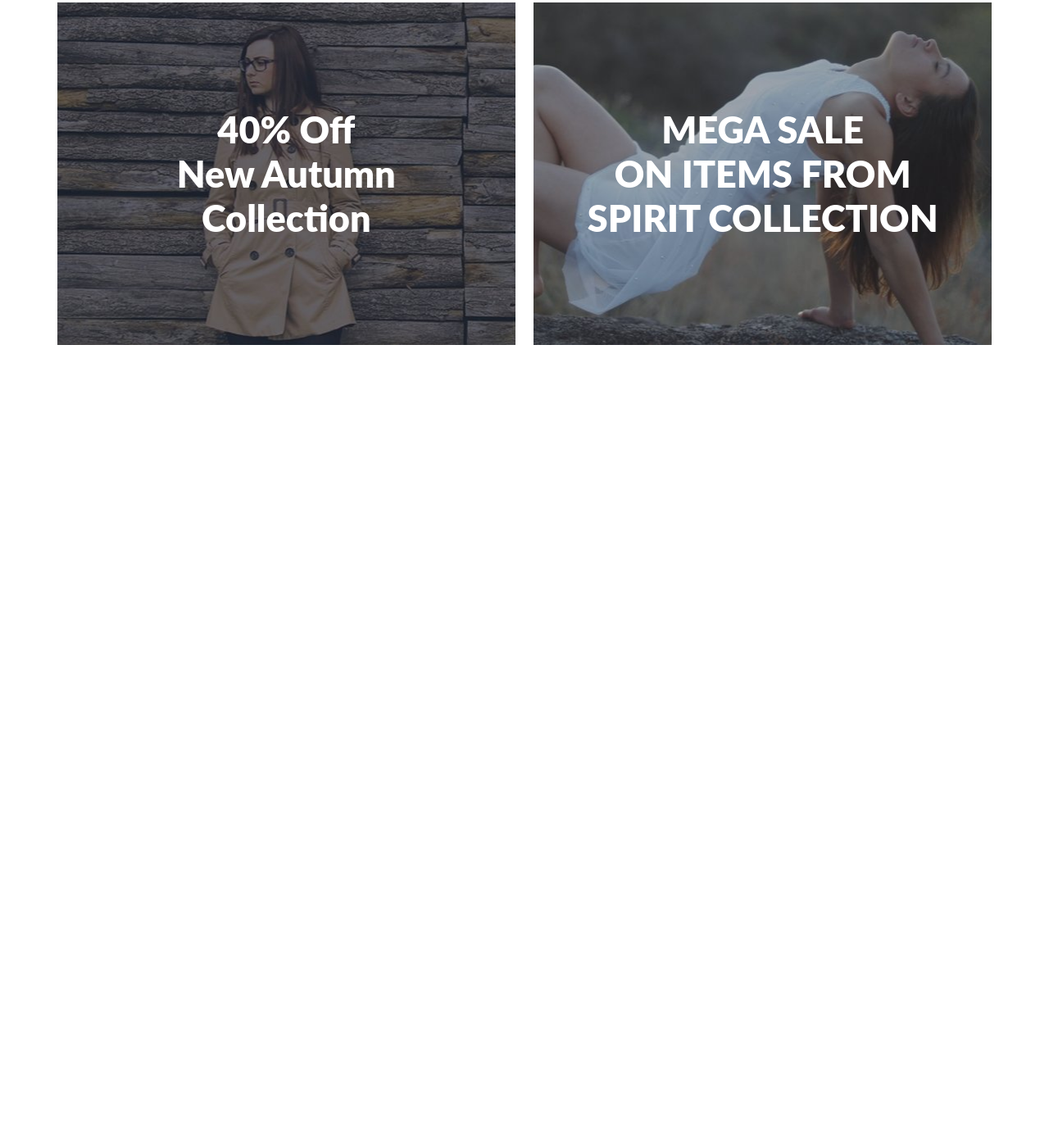
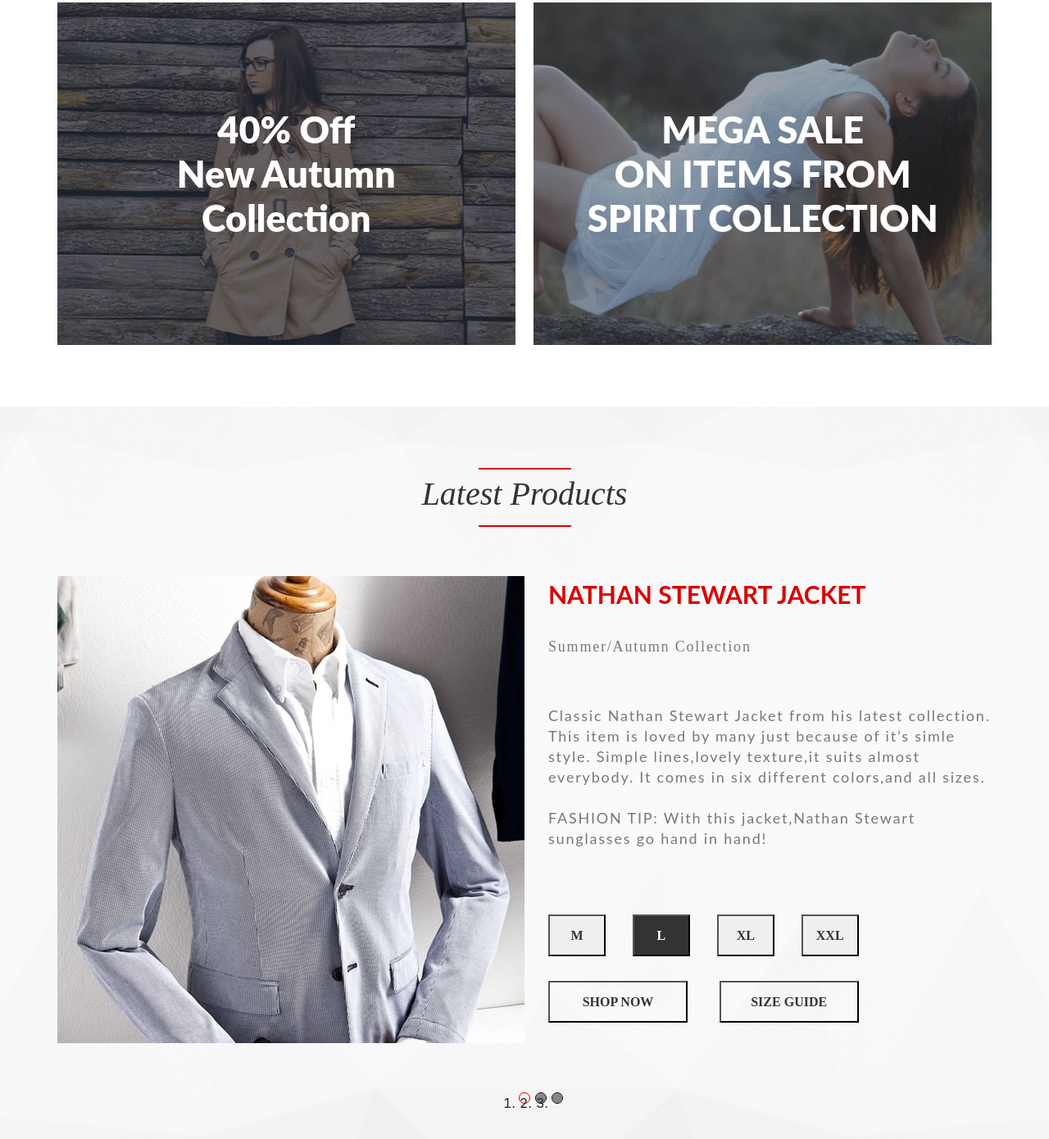
Before and after one commit to master-bogdan/brandly-shop, a website: page src/index.html in a window 1280 px wide. Shown: the part 1273-2663 px from the top of the page at 82% size. Before the commit the page ends 1769 px from the top, so only its background shows below. Drawn offline with nearby package versions, Linux system fonts and the light colour scheme; files that its build step writes are made by us from their sources.

Commit message:
Add trending section make CSS styles

```diff
--- a/src/index.html
+++ b/src/index.html
@@ -137,6 +137,53 @@
         </div>
     </section>
 
+    <section class="trending">
+        <div class="container">
+            <div class="trending__title">
+                <span></span>
+                <h2>Latest Products</h2>
+                <span></span>
+            </div>
+
+            <div class="trending__card">
+                <img src="img/jacket.jpg" alt="jacket" class="trending__card-img">
+                <div class="trending__card-text">
+                    <h3 class="trending__card-title">NATHAN STEWART JACKET</h3>
+                    <div class="trending__card-subtitle">
+                        Summer/Autumn Collection
+                    </div>
+                    <div class="trending__card-descr">
+                        Classic Nathan Stewart Jacket from his latest collection.
+                        This item is loved by many just because of it’s simle style.
+                        Simple lines,lovely texture,it suits almost everybody.
+                        It comes in six different colors,and all sizes.
+                        <br>
+                        <br>
+                        FASHION TIP:
+                        With this jacket,Nathan Stewart sunglasses go hand in hand!
+                    </div>
+                    <div class="trending__card-size">
+                        <button class="trending__card_btn">m</button>
+                        <button class="trending__card_btn btn_active">l</button>
+                        <button class="trending__card_btn">xl</button>
+                        <button class="trending__card_btn">xxl</button>
+                    </div>
+                    <div class="trending__card-submit">
+                        <button class="btn">SHOP NOW</button>
+                        <button class="btn">SIZE GUIDE</button>
+                    </div>
+                </div>
+            </div>
+
+            <ol class="trending__card-indicators">
+                <li data-target="#carouselExampleIndicators" data-slide-to="0" class="active"></li>
+                <li data-target="#carouselExampleIndicators" data-slide-to="1"></li>
+                <li data-target="#carouselExampleIndicators" data-slide-to="2"></li>
+            </ol>
+
+        </div>
+    </section>
+
     <script src="js/script.js"></script>
 </body>
 </html>
--- a/src/sass/base/_variables.scss
+++ b/src/sass/base/_variables.scss
@@ -2,3 +2,4 @@ $bebasFont: 'BebasNeue';
 $openSans: 'OpenSans';
 $lato: 'Lato';
 $redcolor: #dc0000;
+$textcolor: #777777;
--- a/src/sass/blocks/_buttons.scss
+++ b/src/sass/blocks/_buttons.scss
@@ -0,0 +1,25 @@
+.trending__card_btn {
+    width: 70px;
+    height: 51px;
+    text-transform: uppercase;
+    font-family: $openSans;
+    font-size: 16px;
+    line-height: 1.2;
+    font-weight: 700;
+    color: #333333;
+
+}
+.btn_active, .btn:focus, .trending__card_btn:focus {
+    background-color: #333333;
+    color: #ffffff;
+}
+.btn {
+    width: 170px;
+    height: 51px;
+    background-color: transparent;
+    font-family: $openSans;
+    font-size: 16px;
+    line-height: 1.2;
+    font-weight: 700;
+    color: #333333;
+}
--- a/src/sass/blocks/_latest.scss
+++ b/src/sass/blocks/_latest.scss
@@ -26,6 +26,7 @@
             }
             :hover{
                 transform: scale(1.1);
+                transition: transform 0.5s;
                 cursor: pointer;
             }
         }
@@ -51,6 +52,7 @@
         }
         &_card:hover{
             transform: scale(1.1);
+            transition: transform 1s;
             cursor: pointer;
         }
         &_title {
--- /dev/null
+++ b/src/sass/blocks/_trending.scss
@@ -0,0 +1,70 @@
+.trending {
+    padding: 60px 0;
+    background: url(../../img/bg/trending.png) center (center/cover) no-repeat;
+    &__title {
+        text-align: center;
+        @include span-title;
+    }
+    &__card {
+        display: flex;
+        margin-top: 60px;
+        justify-content: stretch;
+        &-img {
+            max-width: 100%;
+            height: auto;
+            margin-right: 29px;
+        }
+        &-subtitle {
+            margin-top: 29px;
+            font-family: $openSans;
+            font-size: 18px;
+            line-height: 25px;
+            font-weight: 400;
+            letter-spacing: 0.1em;
+            color: $textcolor;
+        }
+        &-descr {
+            margin-top: 59px;
+            font-family: $lato;
+            font-size: 18px;
+            line-height: 25px;
+            font-weight: 400;
+            letter-spacing: 0.1em;
+            color: $textcolor;
+        }
+        &-size {
+            display: flex;
+            justify-content: space-between;
+            margin-top: 80px;
+            width: 70%;
+        }
+        &-submit {
+            display: flex;
+            justify-content: space-between;
+            margin-top: 30px;
+            width: 70%;
+        }
+        &-indicators {
+            display: flex;
+            justify-content: center;
+            margin-top: 60px;
+            li {
+                box-sizing: content-box;
+                width: 12px;
+                height: 12px;
+                margin-right: 3px;
+                margin-left: 3px;
+                text-indent: -999px;
+                cursor: pointer;
+                background-clip: padding-box;
+                border: 1px solid black;
+                border-radius: 100%;
+                background-color: #868686;
+            }
+            .active {
+                background: transparent;
+                border: 1px solid $redcolor;
+            }
+        }
+    }
+}
--- a/src/sass/style.scss
+++ b/src/sass/style.scss
@@ -14,6 +14,13 @@ h2 {
     color: #333333;
 }
 
+h3 {
+    font-family: $lato;
+    font-size: 30px;
+    font-weight: 700;
+    color: $redcolor;
+}
+
 .container {
     max-width: 1170px;
     margin: 0 auto;
@@ -25,6 +32,7 @@ h2 {
 @import 'blocks/header';
 @import 'blocks/slider';
 @import 'blocks/latest';
+@import 'blocks/trending';
 
 
 
```
